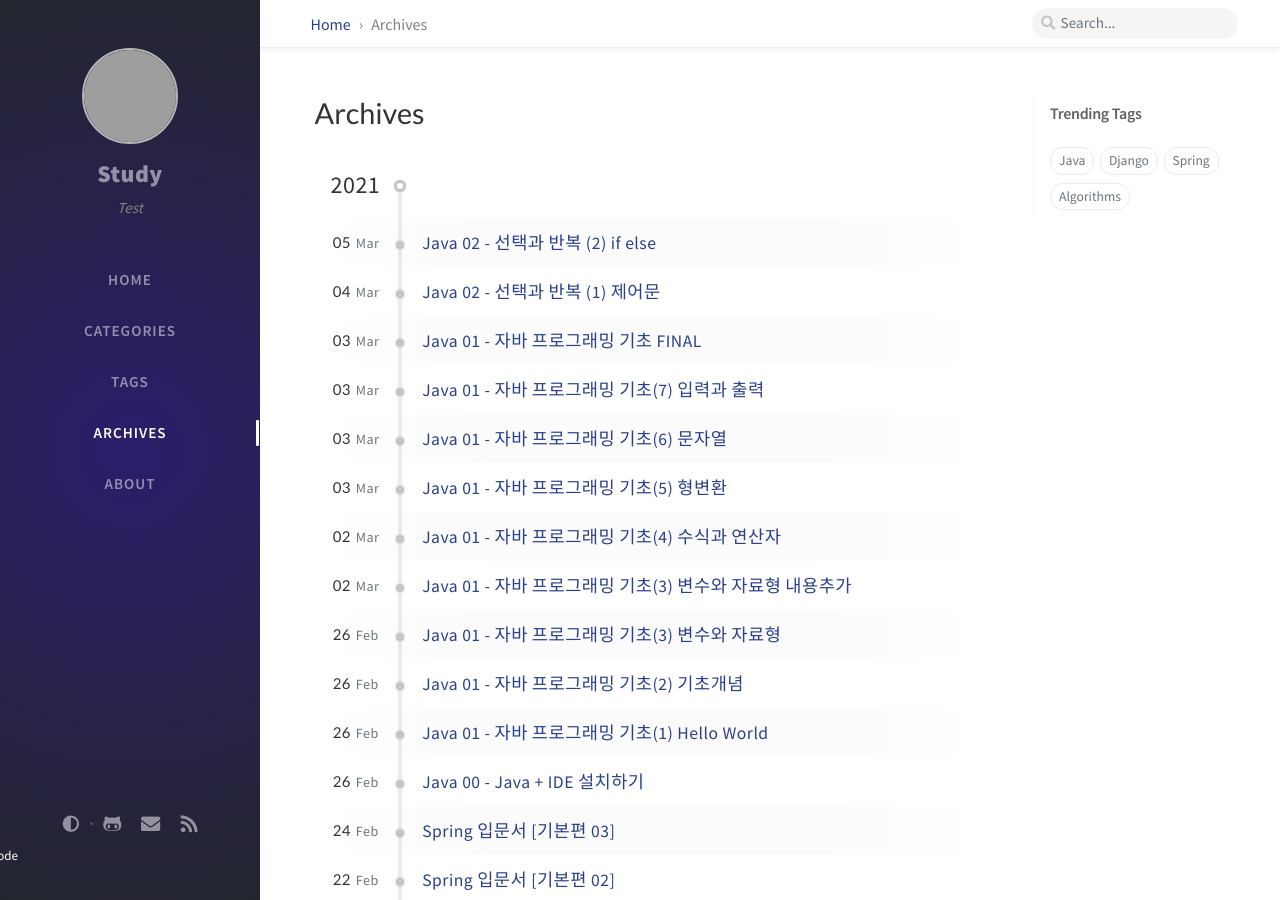
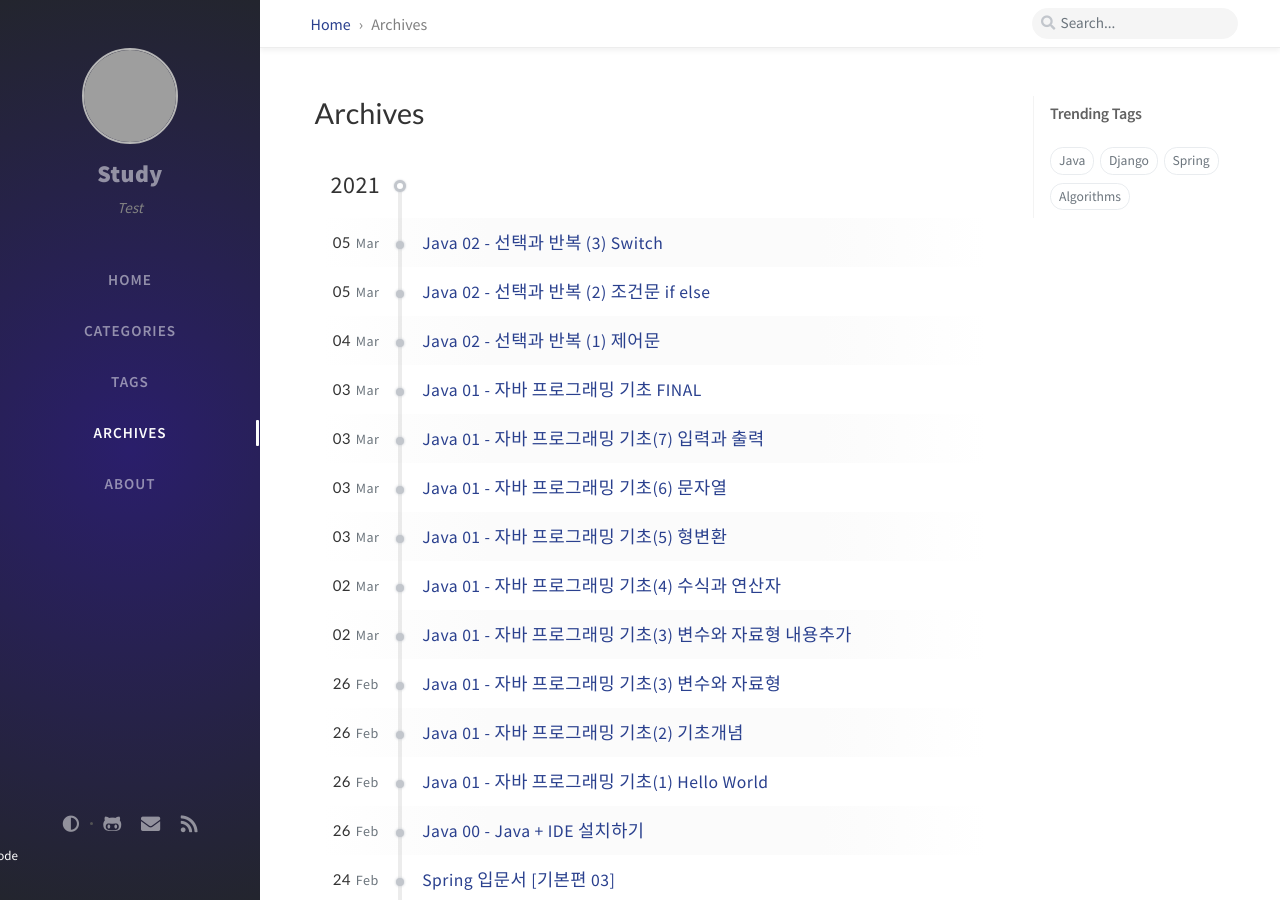
Before and after one commit to ksm0207/ksm0207.github.io, a Jekyll site: the page built from _tabs/archives.md, in a window 1280 px wide and 900 px high. Built offline with Jekyll 4.4.1, drawn with Linux system fonts in a browser that asks for light colours; nearby versions of some CDN libraries; comment, search, counter and statistics services are not loaded; some of the changed lines change nothing that is shown; grey boxes are pictures that could not be loaded.

Commit message:
Java 포스팅 시작(11)
- switch 문

````diff
--- a/_posts/2021-03-05-java09.md
+++ b/_posts/2021-03-05-java09.md
@@ -1,5 +1,5 @@
 ---
-title: Java 02 - 선택과 반복 (2) if else
+title: Java 02 - 선택과 반복 (2) 조건문 if else
 author: Kim
 date: 2021-03-05 10:17 +0900   # 2019-08-20 19:34:00 0900
 categories : ["Java", ""]
--- /dev/null
+++ b/_posts/2021-03-05-java10.md
@@ -0,0 +1,200 @@
+---
+title: Java 02 - 선택과 반복 (3) Switch
+author: Kim
+date: 2021-03-05 16:06 +0900   # 2019-08-20 19:34:00 0900
+categories : ["Java", ""]
+tags: [Java,null]
+comments : true
+---
+
+# (3) switch 문
+
+```if - else``` 는 조건식이 참 혹은 거짓인지 따라서 실행할 문장이 두 가지중 하나만 결정됩니다<br>
+
+```
+if(조건식){
+    true 일 경우 처리할 코드 작성
+}
+else{
+    조건식이 false 일 경우 처리할 코드 작성
+}
+```
+만약에 실행 문장이 여러 개인 경우가 생기면 ``switch`` 를 사용해도 좋습니다<br>
+예를들어 입력 받는 값 마다 실행되는 문장들이 각 마다 있다면 어떻게 될까요?<br>
+
+아래 이미지는 ``switch`` 구조 입니다<br>
+
+<img  style="background:white" src = "/post/images/switch.png">
+
+※ ``switch`` 는 변수와 일치하는 값을 가진 case 절이 실행됩니다<br>
+※ 변수 자리에는 어떠한 정수 수식도 들어가고 문자열도 가능합니다<br>
+※ 단 값이 실수일때는 사용할수가 없습니다.<br>
+
+# 초 간단한 switch 예제
+
+이번한 간단한 예제로 switch 문을 파악해보도록 하겠습니다<br>
+
+```
+package part02;
+
+import java.util.Scanner;
+
+public class SwitchTest {
+    public static void main(String [] args){
+
+        int case_number = 0;
+        Scanner scan = new Scanner(System.in);
+        System.out.println("0부터 3까지 입력해보세요");
+        case_number = scan.nextInt();
+
+        switch (case_number){
+            case 0:
+                System.out.println("0 입니다");
+                break;
+            case 1:
+                System.out.println("1 입니다");
+                break;
+            case 2:
+                System.out.println("2 입니다");
+                break;
+            case 3:
+                System.out.println("3 입니다");
+                break;
+            default:
+                System.out.println("0~3 까지 의 정수 값만 받습니다..");
+                break;
+        }
+    }
+}
+```
+
+### 코드분석
+
+(1) 변수 초기화 및 Scanner 객체 생성 그리고 정수값 읽기 작성하기
+```
+int case_number = 0;
+Scanner scan = new Scanner(System.in);
+System.out.println("0부터 3까지 입력해보세요");
+case_number = scan.nextInt();
+```
+
+(2) switch문 시작 사용자로 부터 입력 받은 변수를 switch 문에 장착(?) 시킵니다
+
+```
+switch (case_number){}
+```
+
+(3) 입력한 값 마다 실행 할 코드를 작성합니다
+
+```
+    case 0:
+        System.out.println("0 입니다");   case_number = 0 일떄
+        break;
+    case 1:
+        System.out.println("1 입니다");   case_number = 1 일떄
+        break;
+    case 2:
+        System.out.println("2 입니다");   case_number = 2 일떄
+        break;
+    case 3:
+        System.out.println("3 입니다");   case_number = 3 일떄
+        break;
+    default:
+        System.out.println("0~3 까지 의 정수 값만 받습니다..");
+        break;
+```
+※ default : 이 문장은 일치하는 실행 할 ``case `` 가 없으면 실행되는 문장입니다
+
+# break
+
+switch문에 ``break`` 가 없으면 선택된 case 절 안의 문장들을 실행한 다음<br>
+이어서 바로 다음 case 절의 문장들을 실행합니다 따라서 ``break``는 case를 실행 후 종료시키는 역할입니다<br>
+
+※ ``break`` 는 프로그램 종료에 사용되는 키워드 입니다
+
+```
+기존코드에서 default를 제외한 break를 지운다면 ?
+
+    case 0:
+        System.out.println("0 입니다");
+    case 1:
+        System.out.println("1 입니다");
+    case 2:
+        System.out.println("2 입니다");
+    case 3:
+        System.out.println("3 입니다");
+    default:
+        System.out.println("0~3 까지 의 정수 값만 받습니다..");
+        break;
+Result =[
+    0부터 3까지 입력해보세요
+    0
+
+0 입니다
+1 입니다
+2 입니다        총제적난국 ..
+3 입니다
+0~3 까지 의 정수 값만 받습니다..
+]
+```
+
+# 성적을 학점으로 변환하기
+
+* 자신의 성적을 입력하면 학점으로 변환하여 출력해주는 프로그램을 만듭니다
+* switch 문을 사용합니다
+
+```
+package part02;
+
+import java.util.Scanner;
+
+public class ScoreExample {
+    public static void main(String [] args){
+
+        int score = 0; // 점수
+        int result = 0; // 합
+        String grade = ""; // 등급
+
+        Scanner scan = new Scanner(System.in);
+        System.out.println("자신의 학점을 입력하십시오 : ");
+        score = scan.nextInt();
+        result = score / 10; // 입력받은 값 을 10으로 나누기
+
+        switch (result){
+            case 10:
+            case 9:
+                 grade="A+";
+                 break;
+            case 8:
+                 grade="A";
+                 break;
+            case 7:
+                 grade="B+";
+                 break;
+            case 6:
+                 grade="B";
+                 break;
+            case 5:
+                 grade="C";
+                 break;
+            default:
+                grade="F";
+                break;
+        }
+        System.out.println("학점 결과 : " + grade +  " 입니다 ");
+    }
+}
+```
+값이 100(점수)일때 case 10에 break 문을 없애서 case 9의 문장들이 ``이어서`` 실행되게 하였습니다<br>
+```
+case 10:
+case 9:
+    grade="A+";
+    break;
+
+Result={
+    자신의 학점을 입력하십시오 :
+100
+학점 결과 : A+ 입니다
+}
+```
````
Also changed, not shown: post/images/switch.png (added).
